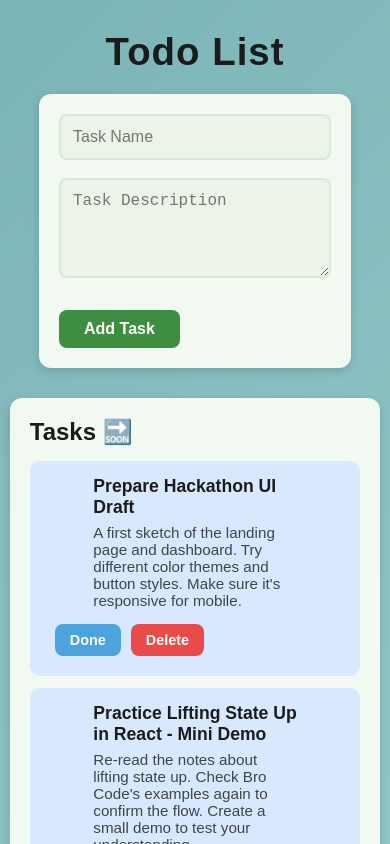
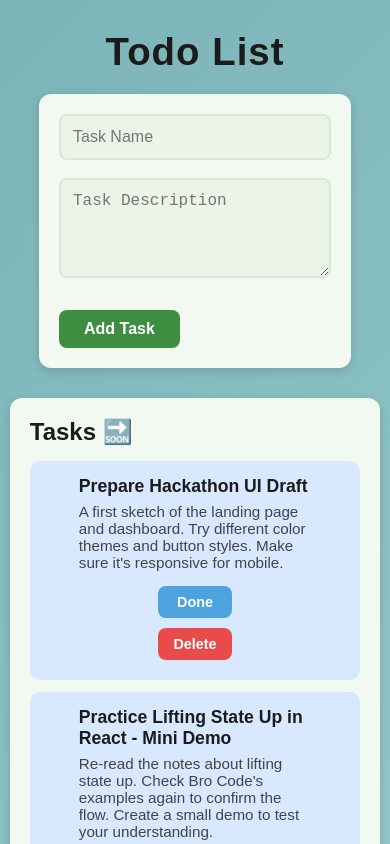
Before and after one commit to mzarifeh05/Todo-List, a React (Vite) app: page / in a window 390 px wide. Shown: the top 844 px of the page. Built offline with nearby package versions, Linux system fonts and the light colour scheme.

Commit message:
editing some ui

```diff
--- a/src/index.css
+++ b/src/index.css
@@ -71,15 +71,17 @@ body {
     justify-content: space-between;
     width: 95%;
     gap: 20px;
+    flex-direction: column;
+    align-items: center;
 }
 
 .tasks,
 .completed-tasks {
-    width: 50%;
     background-color: #f1f9f1;
     padding: 20px;
     border-radius: 12px;
     box-shadow: 0 3px 10px rgba(0,0,0,0.15);
+    width: 80%;
 }
 
 .tasks h2,
@@ -110,7 +112,7 @@ body {
 }
 
 .text {
-    max-width: 70%;
+    width: 70%;
 }
 
 .text h4 {
@@ -153,6 +155,15 @@ body {
     background-color: #b83030;
 }
 
+.buttons button:nth-child(3) {
+    background-color: rgb(0, 0, 0);
+    color: white;
+}
+
+.buttons button:nth-child(3):hover {
+    background-color: rgb(50, 50, 50);
+}
+
 .completed-tasks ul li {
     background-color: #c8efcc;
 }
@@ -165,12 +176,18 @@ body {
     background-color: rgb(171, 231, 178) !important;
 }
 
-@media (max-width: 900px) {
-    .content .box {
+@media (max-width: 1100px) {
+    .content .box > div {
+        width: 100%;
+    }
+    .content .box .tasks .text,
+    .content .box .completed-tasks .text  {
+        width: 80%;
+    }
+    .content .box .tasks .buttons,
+    .content .box .completed-tasks .buttons {
+        display: flex;
         flex-direction: column;
-    }
-    .content .box div {
-        width: 100%;
     }
 }
 
```
